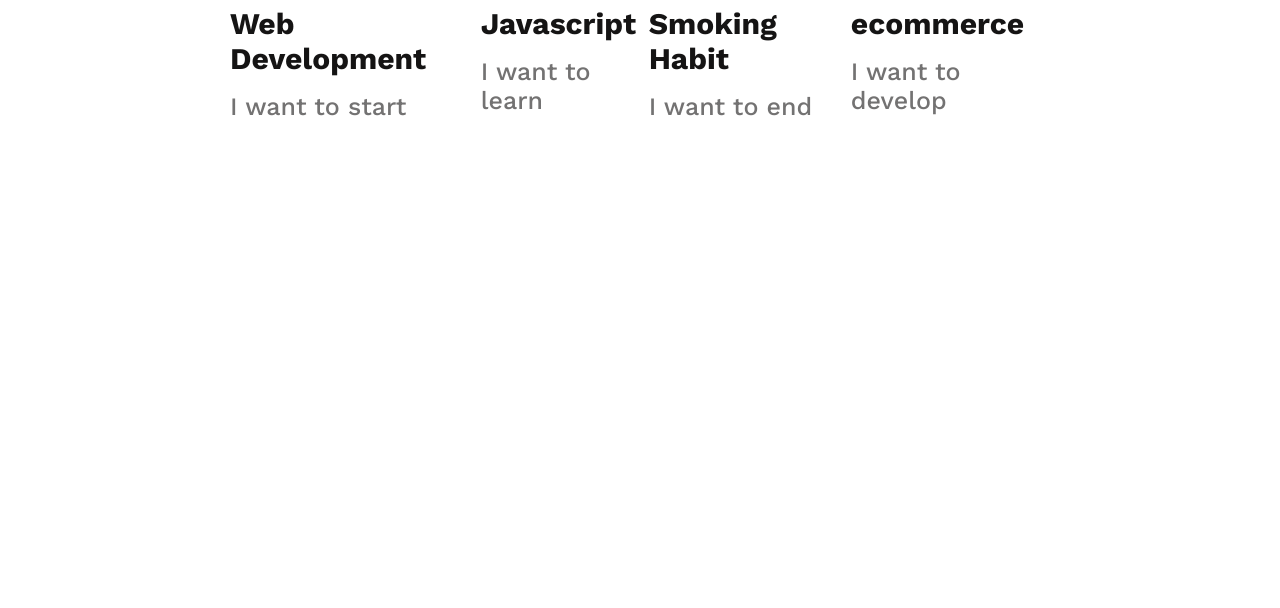
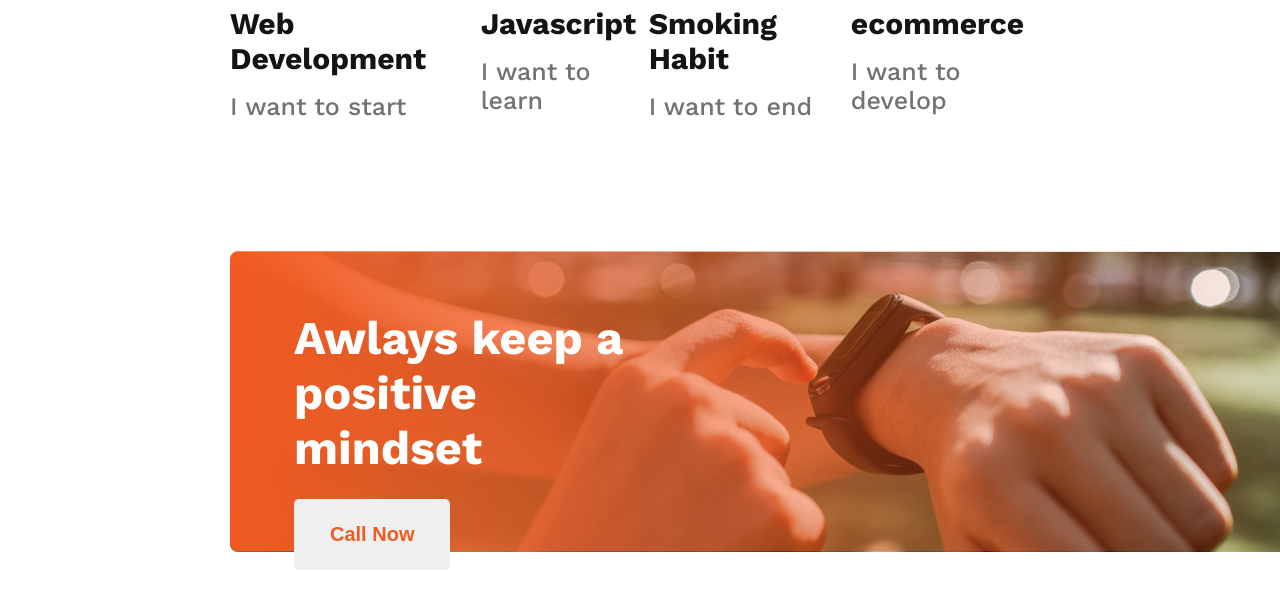
Before and after one commit to mahidulkabir/new-year-new-me-1st, a plain HTML site: page index.html in a window 1280 px wide. Shown: the part 1990-2598 px from the top of the page. Before the commit the page ends 2241 px from the top, so only its background shows below. Drawn offline with nearby package versions, Linux system fonts and the light colour scheme.

Commit message:
watch section complete

```diff
--- a/index.html
+++ b/index.html
@@ -61,6 +61,18 @@
             </div>
         </section>
 
+        <section class="watch">
+           <div class="image-container">
+            <img src="./images/gradient3.png" alt="Gradiant" class="watch-image">
+             <div class="watch-image-text-container">
+                <h3 class="watch-description">Awlays keep a positive mindset</h3>
+                <button class="watch-button">Call Now</button>
+             </div>
+           </div>
+
+
+        </section>
+
     </main>
     <footer>
 
--- a/styles/new year1st.css
+++ b/styles/new year1st.css
@@ -108,3 +108,42 @@ main li::before{
 .plans-item-logo{
    padding-left: 35px;
 }
+
+/* watch section styles */
+.watch{
+    margin: 130px 230px 130px 230px;
+
+
+}
+.watch-image{
+    background-image: url(../images/watch.png);
+}
+.image-container{
+
+    position: relative;
+
+
+
+
+}
+.watch-image-text-container{
+    position: absolute;
+            color:#ffffff;
+            left: 64px;
+            top:59px;
+
+            padding-right: 420px;
+            text-align: left;
+            font-size: 40px;
+
+
+}
+.watch-button{
+    padding: 24px 36px;
+    color: #F15B22;
+    font-size: 20px;
+    font-weight: 600;
+    border: 0;
+    border-radius: 5px;
+    margin-top: 24px;
+}
```
